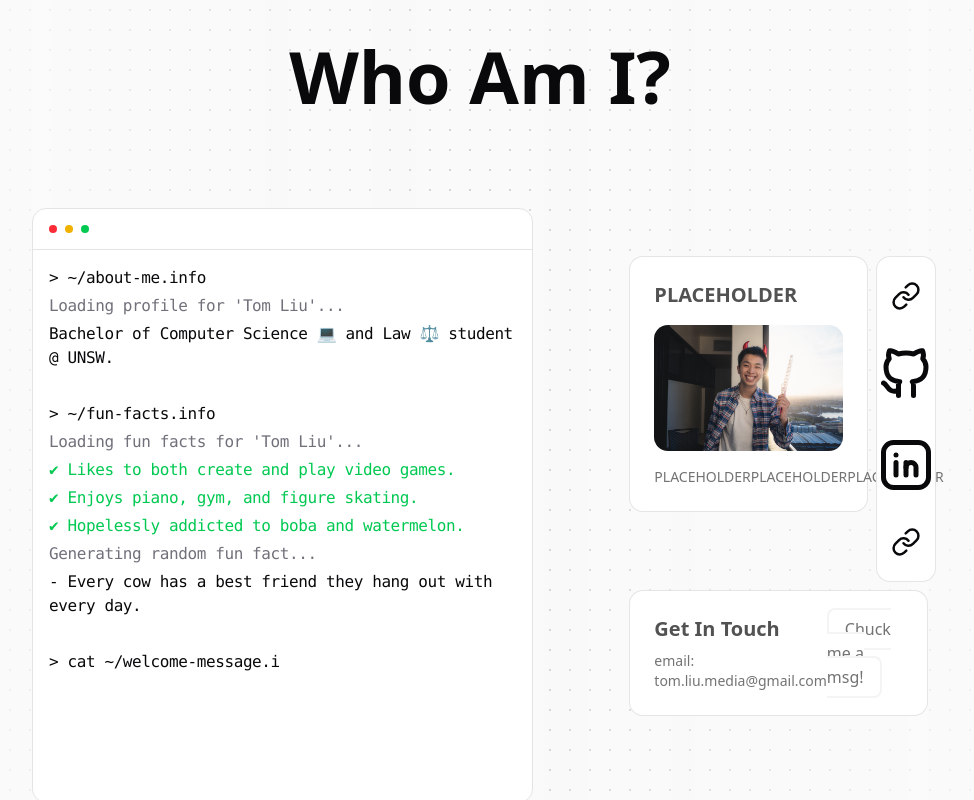
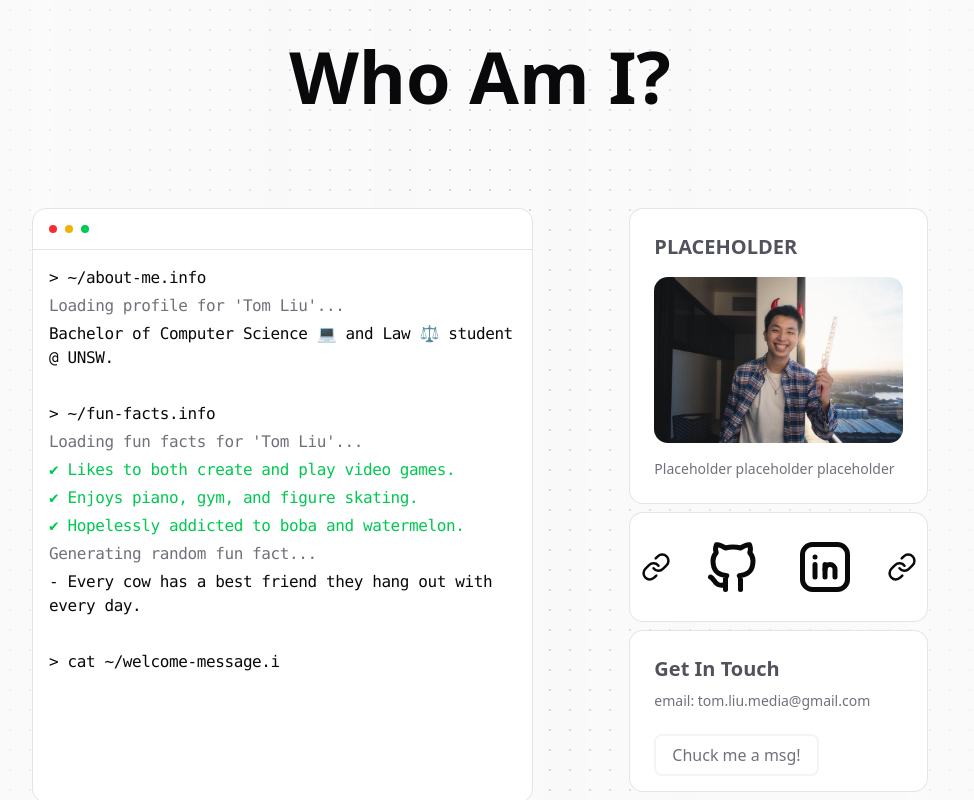
Before and after one commit to tom-jt/Portfolio-2, a Next.js app: page / in a window 1280 px wide. Shown: the part 2000-2800 px from the top of the page, without its empty margins (160-1134 px from the left). Built offline with nearby package versions, Linux system fonts and the light colour scheme.

Commit message:
Add mid-screen size support

```diff
--- a/app/components/about/About.tsx
+++ b/app/components/about/About.tsx
@@ -102,7 +102,7 @@ const About = () => {
         className="
           flex
           w-full h-full
-          justify-center gap-24
+          justify-center items-start gap-24
         "
       >
         <TerminalContainer />
@@ -110,15 +110,14 @@ const About = () => {
           className="
             flex flex-col
             w-1/3 h-full
-            py-12
             justify-center gap-2
           "
         >
-          <div className="flex h-full w-full gap-2">
+          <div className="flex h-full w-full gap-2 max-2xl:flex-col">
             <AboutCard />
             <SocialsCard />
           </div>
-          <div className="w-full h-1/5">
+          <div className="w-full h-full">
             <ContactCard />
           </div>
         </div>
@@ -190,7 +189,7 @@ const TerminalContainer = () => {
 
 const AboutCard = () => {
   return (
-    <CardContainer containerClassName="w-4/5 h-full" className="w-full h-full">
+    <CardContainer containerClassName="w-full 2xl:w-4/5 h-full" className="w-full h-full">
       <CardBody
         className="
           flex flex-col
@@ -205,7 +204,7 @@ const AboutCard = () => {
           as="h3"
           translateZ={40}
           className="
-              text-xl font-bold text-neutral-600
+              text-xl font-bold text-zinc-600
               dark:text-white
             "
         >
@@ -228,11 +227,11 @@ const AboutCard = () => {
           as="p"
           translateZ={60}
           className="
-              text-neutral-500 text-sm
-              dark:text-neutral-300
+              text-zinc-500 text-sm
+              dark:text-zinc-300
             "
         >
-          PLACEHOLDERPLACEHOLDERPLACEHOLDER
+          Placeholder placeholder placeholder
         </CardItem>
       </CardBody>
     </CardContainer>
@@ -241,10 +240,10 @@ const AboutCard = () => {
 
 const SocialsCard = () => {
   return (
-    <CardContainer containerClassName="w-1/5 h-full" className="w-full h-full">
+    <CardContainer containerClassName="w-full 2xl:w-1/5 h-full" className="w-full h-full">
       <CardBody
         className="
-          flex flex-col
+          flex 2xl:flex-col
           h-full w-full
           p-6
           bg-background
@@ -284,12 +283,12 @@ const ContactCard = () => {
     <CardContainer containerClassName="w-full h-full" className="w-full h-full">
       <CardBody
         className="
-          flex
+          flex max-2xl:flex-col gap-8
           h-full w-full
           p-6
           bg-background
           border-black/10 rounded-xl border
-          justify-between items-center relative group/card dark:hover:shadow-2xl dark:hover:shadow-emerald-500/10 dark:bg-black dark:border-white/20
+          justify-between 2xl:items-center relative group/card dark:hover:shadow-2xl dark:hover:shadow-emerald-500/10 dark:bg-black dark:border-white/20
         "
       >
         <div className="flex flex-col gap-2">
@@ -297,7 +296,7 @@ const ContactCard = () => {
             as="h3"
             translateZ={40}
             className="
-              text-xl font-bold text-neutral-600
+              text-xl font-bold text-zinc-600
               dark:text-white
             "
           >
@@ -307,8 +306,8 @@ const ContactCard = () => {
             as="p"
             translateZ={60}
             className="
-              text-neutral-500 text-sm
-              dark:text-neutral-300
+              text-zinc-500 text-sm
+              dark:text-zinc-300
             "
           >
             email: tom.liu.media@gmail.com
--- a/app/components/contact/Contact.tsx
+++ b/app/components/contact/Contact.tsx
@@ -2,15 +2,15 @@ import Form from "@/components/Form";
 
 const Contact = () => {
   return (
-    <div id="contact" className="flex h-fit w-full justify-around">
-      <div className="flex flex-col w-1/3 gap-12">
-        <h3 className="text-5xl font-bold">Send Me a Message!</h3>
-        <p className="text-base md:text-xl">
+    <div id="contact" className="flex h-fit w-full justify-around gap-24">
+      <div className="flex flex-col w-1/2 2xl:w-1/3 gap-4">
+        <h3 className="text-5xl font-bold">The Yap Zone</h3>
+        <p className="text-base 2xl:text-xl">
           If you'd like to chat about anything business, social, nerdy etc,
           chuck me a message! :)
         </p>
       </div>
-      <div className="w-1/3">
+      <div className="w-1/2 2xl:w-1/3">
         <Form />
       </div>
     </div>
--- a/app/components/navbar/NavBar.tsx
+++ b/app/components/navbar/NavBar.tsx
@@ -77,7 +77,7 @@ const NavBar = ({ children, className }: NavBarProps) => {
                 key={`mobile-link-${idx}`}
                 href={item.link}
                 onClick={() => setIsMobileMenuOpen(false)}
-                className="relative text-neutral-600 dark:text-neutral-300"
+                className="relative text-zinc-600 dark:text-zinc-300"
               >
                 <span className="block">{item.name}</span>
               </a>
--- a/app/components/projects/Projects.tsx
+++ b/app/components/projects/Projects.tsx
@@ -26,14 +26,15 @@ const Projects = () => {
           <ProjectList filterBy={(p: Project) => p.type === ProjectType.GAME} />
         </div>
 
-        <div className="w-1/5 pt-24 pb-48">
+        <div className="w-1/5 pt-24 pb-36">
           <div
             className="
               flex
               h-fit
               text-2xl
-              sticky justify-between top-1/2
+              sticky top-1/2
               max-2xl:flex-col
+              max-2xl:gap-4
             "
           >
             <p>← games</p>
--- a/components/Button.tsx
+++ b/components/Button.tsx
@@ -1,21 +1,17 @@
+import { cn } from "@/lib/utils";
 import { PropsWithChildren, ReactNode } from "react";
 
 interface ButtonProps extends PropsWithChildren {
+  className?: string;
   children?: ReactNode;
   href: string;
 }
 
-const Button = ({ children, href }: ButtonProps) => {
+const Button = ({ className, children, href }: ButtonProps) => {
   return (
     <a
       href={href}
-      className="
-        px-4 py-2
-        text-neutral-500 text-base
-        bg-white
-        rounded-md border-2 border-zinc-100
-        dark:text-neutral-300 hover:bg-zinc-100 hover:-translate-y-1 transform transition duration-200 hover:shadow-md dark:bg-black dark:border-zinc-800 dark:hover:bg-zinc-800
-      "
+      className={cn("px-4 py-2 text-zinc-500 text-base bg-white rounded-md border-2 border-zinc-100 dark:text-zinc-300 hover:bg-zinc-100 hover:-translate-y-1 transform transition duration-200 hover:shadow-md dark:bg-black dark:border-zinc-800 dark:hover:bg-zinc-800", className)}
     >
       {children}
     </a>
--- a/components/Form.tsx
+++ b/components/Form.tsx
@@ -14,12 +14,12 @@ const Form = () => {
       <form className="flex flex-col gap-4" onSubmit={handleSubmit}>
         <LabelInputContainer className="mb-4">
           <Label htmlFor="email">Email Address</Label>
-          <Input id="email" placeholder="email@example.com" type="email" />
+          <Input id="email" placeholder="email@example.com" type="email" required />
         </LabelInputContainer>
 
         <LabelInputContainer className="mb-4">
           <Label htmlFor="email">Message</Label>
-          <Textarea id="msg" placeholder="Type your message here..." rows={5} />
+          <Textarea id="msg" placeholder="Type your message here..." rows={5} maxLength={1024} required />
         </LabelInputContainer>
 
         <button
--- a/components/ui/hero-parallax.tsx
+++ b/components/ui/hero-parallax.tsx
@@ -94,7 +94,7 @@ export const HeroParallax = ({
 export const Header = () => {
   return (
     <div className="w-full h-screen flex justify-center items-center z-10">
-      <div className="px-[10vw] h-2/5 w-full flex flex-col justify-between gap-8 bg-red-200">
+      <div className="px-[10vw] h-2/5 w-full flex flex-col justify-between gap-8">
         <TextType
           text={[
             "HEY THERE,\nI'M TOM",
@@ -111,7 +111,7 @@ export const Header = () => {
           variableSpeed={{ min: 60, max: 120 }}
           className="text-7xl font-bold"
         />
-        <p className="max-w-2xl text-base md:text-xl">
+        <p className="max-w-2xl text-base md:text-xl text-zinc-600 dark:text-zinc-300">
           A Computer Science and Law student overdosing on boba, making random
           projects, and discovering life the hard way.
         </p>
--- a/components/ui/resizable-navbar.tsx
+++ b/components/ui/resizable-navbar.tsx
@@ -129,7 +129,7 @@ export const NavItems = ({ items, className, onItemClick }: NavItemsProps) => {
         <a
           onMouseEnter={() => setHovered(idx)}
           onClick={onItemClick}
-          className="relative px-4 py-2 text-neutral-600 dark:text-neutral-300"
+          className="relative px-4 py-2 text-zinc-600 dark:text-zinc-300"
           key={`link-${idx}`}
           href={item.link}
         >
```
Also changed, not shown: app/components/projects/ProjectList.tsx (+10 -10 lines), components/ui/input.tsx (+3 -5 lines).
